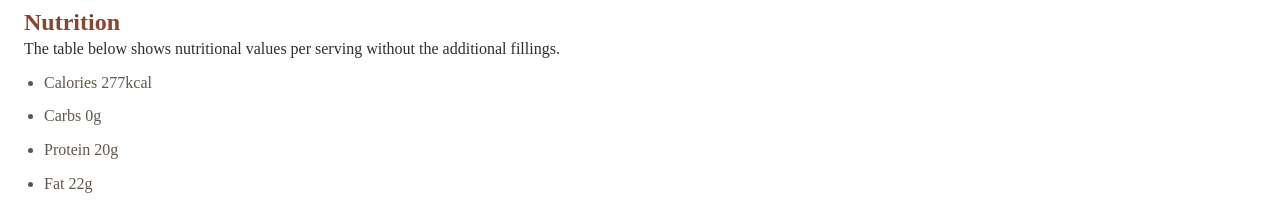
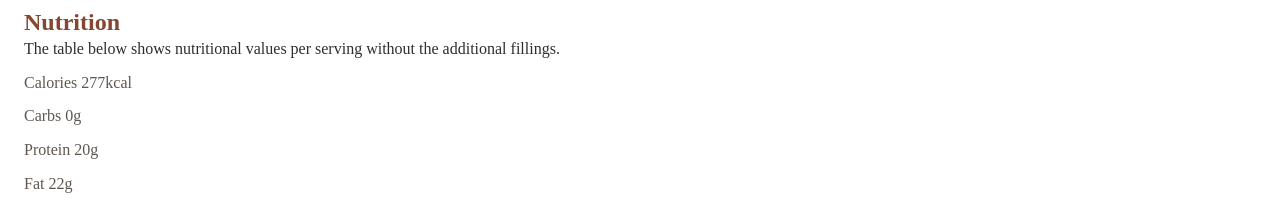
Before and after one commit to Asna1303/code-cuisine-recipe-page, a plain HTML site: page recipe-page-main/index.html in a window 1280 px wide. Shown: the part 1447-1664 px from the top of the page. Drawn offline with Linux system fonts and the light colour scheme.

Commit message:
styled unordered list

```diff
--- a/recipe-page-main/index.html
+++ b/recipe-page-main/index.html
@@ -73,7 +73,7 @@
 
 
 <article>
-  <ul>
+  <ul style="list-style-type: none; padding:0">
   <li>
     Calories
  <span> 277kcal</span>
```
